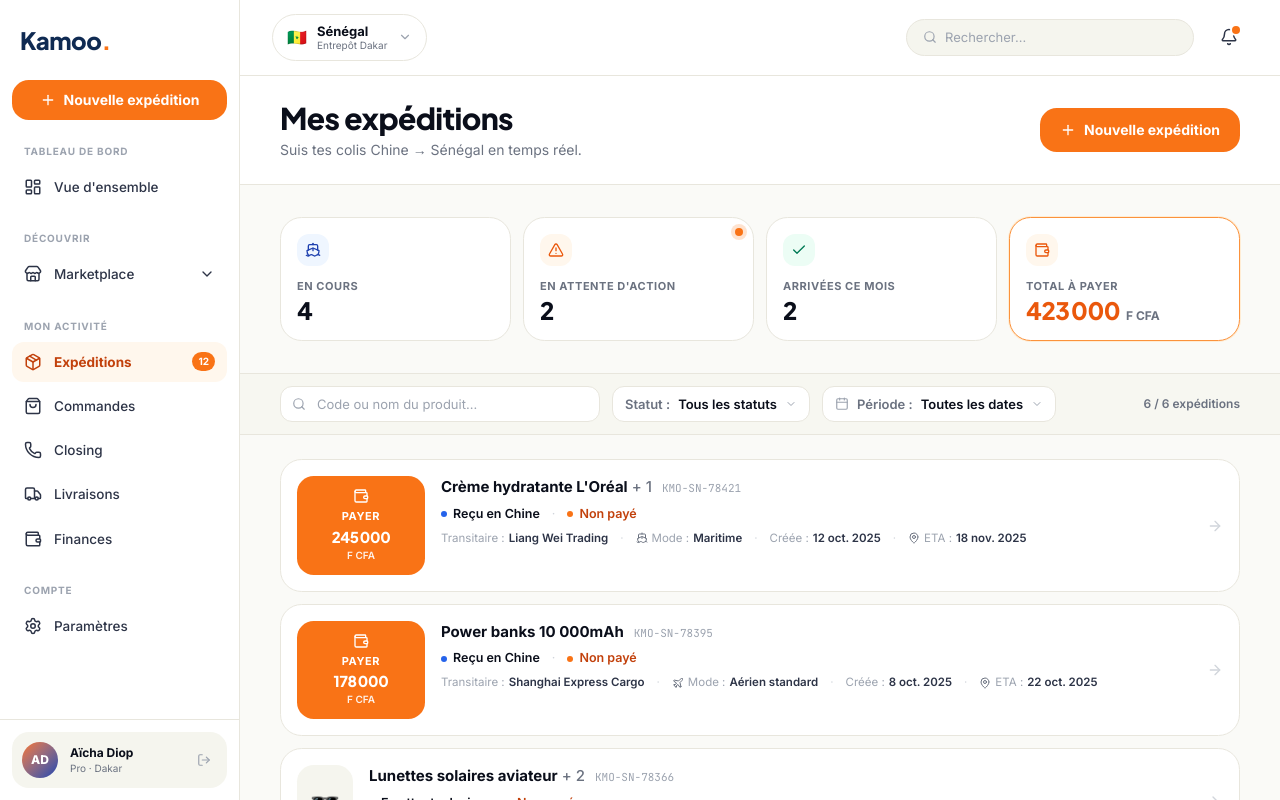
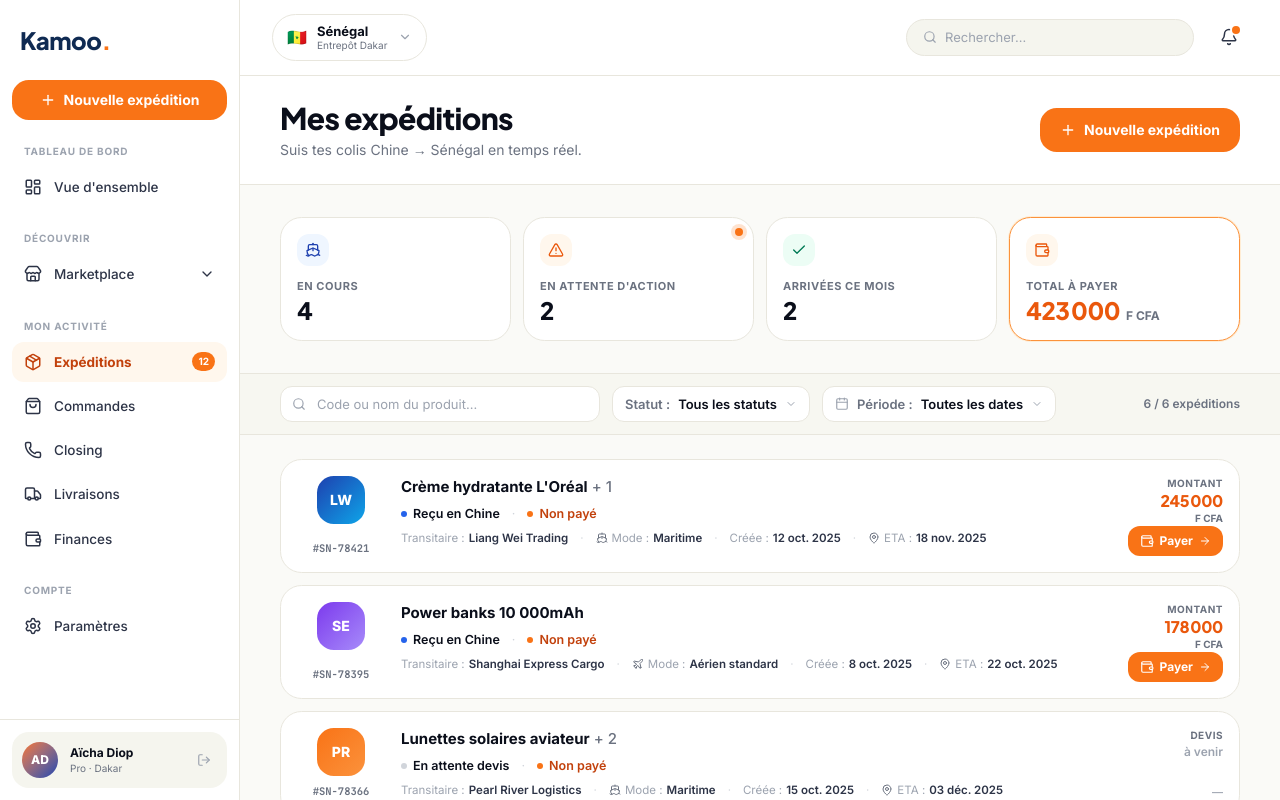
Before and after one commit to Patrick-hub90/kamoo-app, a Next.js app: page /expeditions in a window 1280 px wide. Built offline with nearby package versions, Linux system fonts and the light colour scheme.

Commit message:
design(shipment-card): logo transitaire + ID à gauche, montant haut-droite, bouton Payer bas-droite

```diff
--- a/src/components/kamoo/shipment-card.tsx
+++ b/src/components/kamoo/shipment-card.tsx
@@ -1,7 +1,7 @@
 import Link from "next/link";
 import {
   ArrowRight,
-  ChevronRight,
+  Check,
   MapPin,
   Plane,
   Ship,
@@ -38,45 +38,42 @@ function formatDateShort(iso: string): string {
  * Carte d'une expédition dans la liste.
  *
  * Disposition :
- *  • Gauche : bouton "Payer" (si à payer) OU emoji du produit
- *  • Centre : produit, position, paiement, transitaire, mode, créée, ETA
- *  • Droite : chevron
+ *  • Gauche : logo transitaire + code expédition
+ *  • Centre : produit, statuts, méta (transitaire / mode / créée / ETA)
+ *  • Droite haut : montant
+ *  • Droite bas : bouton Payer (si paiement requis) ou check vert "Payé"
  *
- * Toutes les infos clés visibles en 1 seconde, sans surcharge.
+ * Toutes les infos clés visibles en 1 seconde.
  */
 export function ShipmentCard({ expedition: e }: Props) {
   const TransportIcon = TRANSPORT_ICON[e.transportMode];
   const needsPayment =
     e.paymentStatus === "unpaid" && e.amountXof !== null;
+  const hasAmount = e.amountXof !== null;
 
   return (
     <Link
       href={`/expeditions/${e.id}`}
       className="group flex items-stretch gap-4 rounded-2xl border border-line bg-white p-4 transition hover:border-ink-300"
     >
-      {/* GAUCHE : bouton Payer OU vignette produit */}
-      {needsPayment ? (
-        <div className="flex w-32 shrink-0 flex-col items-center justify-center gap-1 rounded-xl bg-kamoo-orange-500 px-3 py-3 text-white transition group-hover:bg-kamoo-orange-600">
-          <Wallet className="h-4 w-4" />
-          <span className="text-[11px] font-bold uppercase tracking-wider">
-            Payer
+      {/* GAUCHE : logo transitaire + code expédition */}
+      <div className="flex w-[88px] shrink-0 flex-col items-center justify-between gap-2">
+        <div
+          className="grid h-12 w-12 place-items-center rounded-xl text-sm font-extrabold text-white"
+          style={{ background: e.transitaire.avatarBg }}
+          title={e.transitaire.name}
+        >
+          {e.transitaire.avatar}
+        </div>
+        <span className="font-mono-kamoo text-[10.5px] font-bold text-ink-500">
+          #{e.publicCode.replace(/^KMO-/, "")}
         </span>
-          <span className="font-display text-[15px] font-extrabold leading-none">
-            {formatXOF(e.amountXof!, false)}
-          </span>
-          <span className="text-[10px] font-semibold opacity-90">F CFA</span>
       </div>
-      ) : (
-        <div className="grid w-14 shrink-0 place-items-center self-stretch rounded-xl bg-paper-2 text-2xl">
-          {e.thumb.emoji}
-        </div>
-      )}
 
       {/* CENTRE : infos */}
       <div className="min-w-0 flex-1">
-        {/* Ligne 1 — Produit + code */}
-        <div className="flex items-baseline gap-2.5">
-          <span className="truncate text-[15px] font-bold text-ink-900">
+        {/* Ligne 1 — Produit */}
+        <div className="truncate text-[15px] font-bold text-ink-900">
           {e.productName}
           {e.otherProductsCount > 0 && (
             <span className="font-medium text-ink-500">
@@ -84,13 +81,9 @@ export function ShipmentCard({ expedition: e }: Props) {
               {e.otherProductsCount}
             </span>
           )}
-          </span>
-          <span className="font-mono-kamoo text-[11px] text-ink-400">
-            {e.publicCode}
-          </span>
         </div>
 
-        {/* Ligne 2 — Position + paiement (les 2 statuts clés) */}
+        {/* Ligne 2 — Position + paiement */}
         <div className="mt-1.5 flex items-center gap-3 text-[12.5px]">
           <span className="inline-flex items-center gap-1.5 font-semibold text-ink-900">
             <PositionDot status={e.status} />
@@ -109,7 +102,7 @@ export function ShipmentCard({ expedition: e }: Props) {
           </span>
         </div>
 
-        {/* Ligne 3 — Meta : transitaire · mode · créée · ETA */}
+        {/* Ligne 3 — Meta complète */}
         <div className="mt-1.5 flex flex-wrap items-center gap-x-3 gap-y-1 text-[11.5px] text-ink-500">
           <MetaItem label="Transitaire" value={e.transitaire.name} />
           <Sep />
@@ -129,12 +122,48 @@ export function ShipmentCard({ expedition: e }: Props) {
         </div>
       </div>
 
-      {/* DROITE : chevron */}
-      <div className="grid place-items-center self-center text-ink-300 transition group-hover:translate-x-0.5 group-hover:text-ink-500">
+      {/* DROITE : montant en haut + action en bas */}
+      <div className="flex w-32 shrink-0 flex-col items-end justify-between">
+        {hasAmount ? (
+          <div className="text-right">
+            <div className="text-[10px] font-bold uppercase tracking-wider text-ink-500">
+              Montant
+            </div>
+            <div
+              className={`font-display text-[16px] font-extrabold leading-tight ${
+                needsPayment
+                  ? "text-kamoo-orange-600"
+                  : "text-ink-900"
+              }`}
+            >
+              {formatXOF(e.amountXof!, false)}
+            </div>
+            <div className="text-[10px] font-bold text-ink-500">F CFA</div>
+          </div>
+        ) : (
+          <div className="text-right">
+            <div className="text-[10px] font-bold uppercase tracking-wider text-ink-500">
+              Devis
+            </div>
+            <div className="text-[12px] font-semibold text-ink-400">
+              à venir
+            </div>
+          </div>
+        )}
+
         {needsPayment ? (
-          <ArrowRight className="h-4 w-4" />
+          <div className="inline-flex items-center gap-1.5 rounded-lg bg-kamoo-orange-500 px-3 py-1.5 text-[12px] font-bold text-white transition group-hover:bg-kamoo-orange-600">
+            <Wallet className="h-3.5 w-3.5" />
+            Payer
+            <ArrowRight className="h-3 w-3" />
+          </div>
+        ) : e.paymentStatus === "paid" ? (
+          <div className="inline-flex items-center gap-1 text-[11px] font-bold text-emerald-700">
+            <Check className="h-3 w-3" />
+            Payé
+          </div>
         ) : (
-          <ChevronRight className="h-4 w-4" />
+          <span className="text-[11px] font-medium text-ink-400">—</span>
         )}
       </div>
     </Link>
```
Lines whose indentation alone changed are shown as unchanged.
